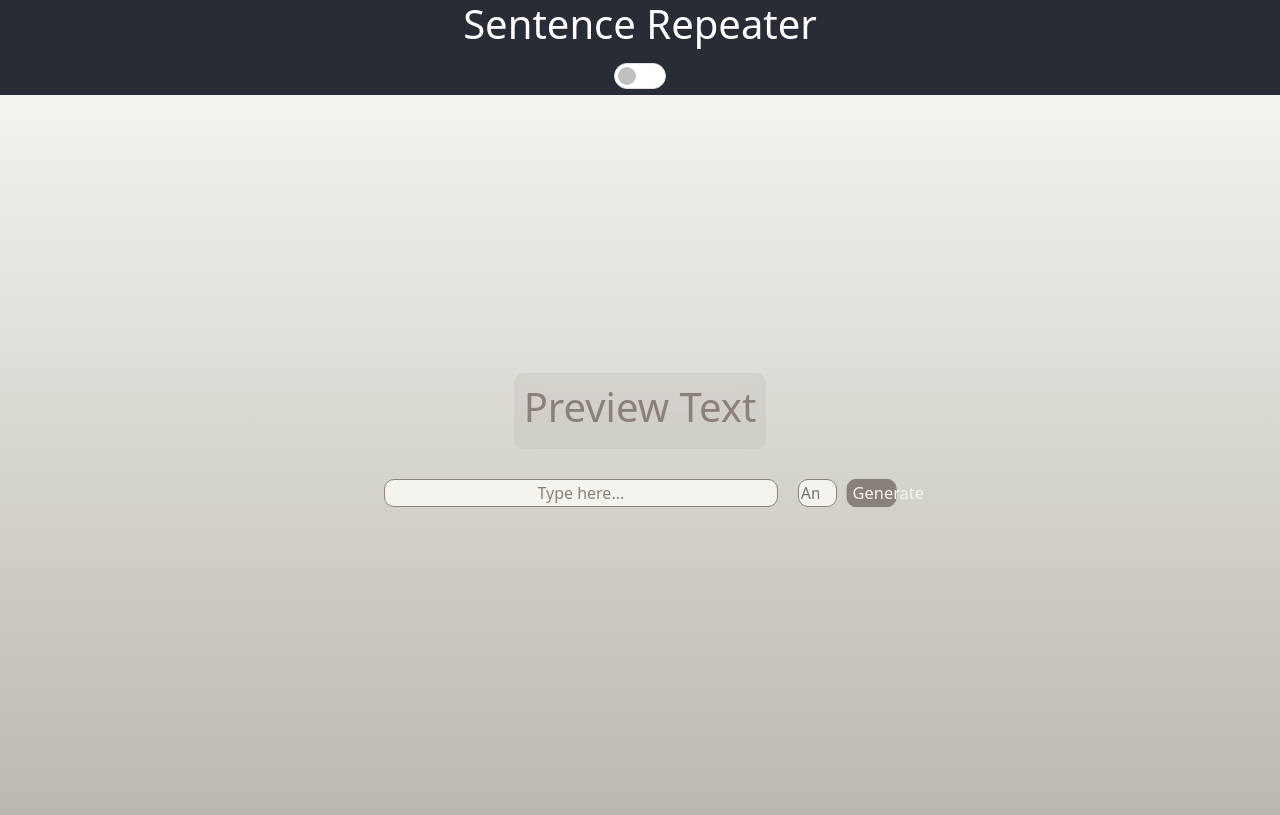
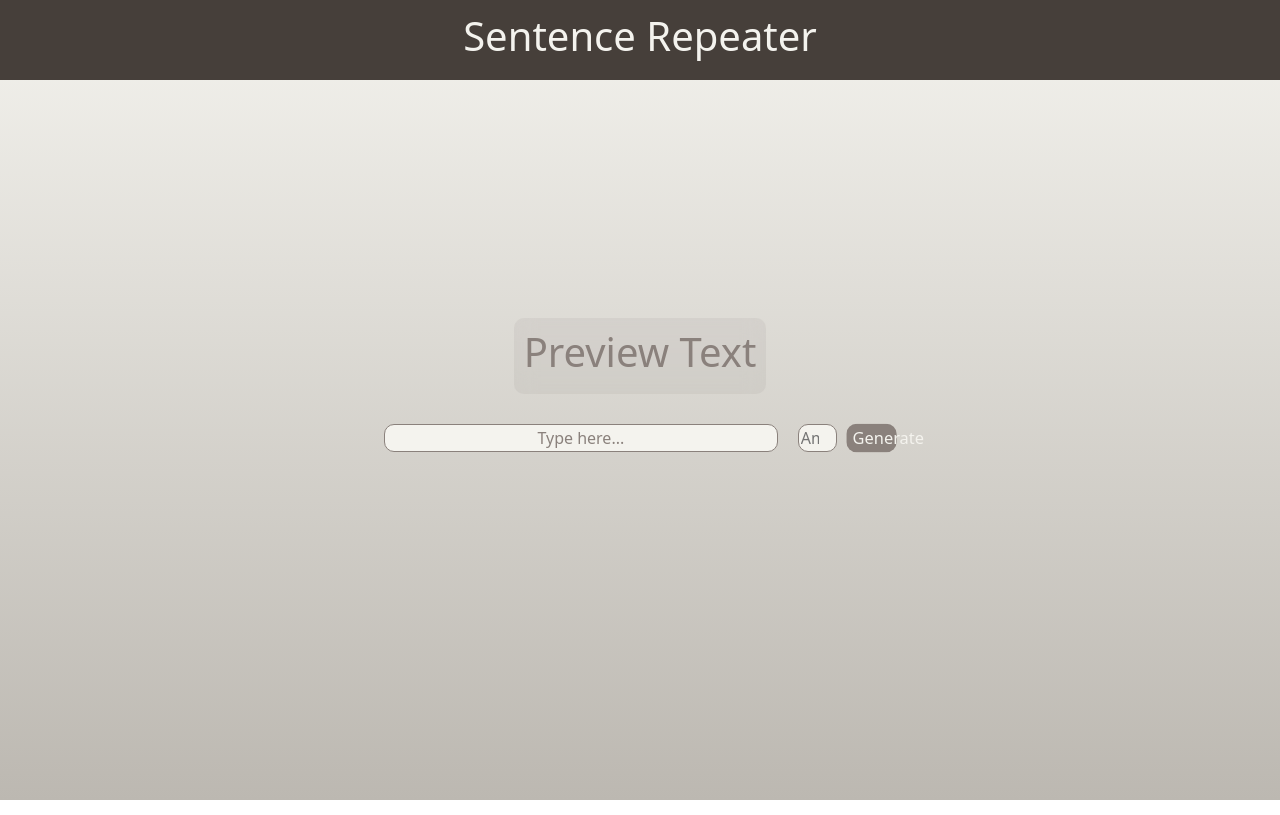
Before and after one commit to akael888/sentence-repeater, a React (Create React App) app in the folder my-app/: page / in a window 1280 px wide. Built offline with nearby package versions, Linux system fonts and the light colour scheme.

Commit message:
feat : Clean Up the UI

```diff
--- a/my-app/src/App.css
+++ b/my-app/src/App.css
@@ -14,14 +14,18 @@
 }
 
 .App-header {
-  background-color: #282c34;
+  background-color: #463f3a;
+
   min-height: 10vh;
+  width: 100%;
   display: flex;
   flex-direction: column;
   align-items: center;
   justify-content: center;
   font-size: calc(10px + 2vmin);
-  color: white;
+  color: #f4f3ee;
+  position: absolute;
+  border: 1px solid #463f3a;
 }
 
 .App-link {
--- a/my-app/src/App.js
+++ b/my-app/src/App.js
@@ -44,11 +44,13 @@ function TitleHeader({ darkModeTitle, darkModeChangesTitle }) {
     <>
       <div className="title-container">
         <h1>Sentence Repeater</h1>
-        <Mode
+
+        {/* <Mode
           currentState={darkModeTitle}
           darkModeChanges={darkModeChangesTitle}
-        />
+        /> */}
       </div>
+
     </>
   );
 }
--- a/my-app/src/components/repeater.module.css
+++ b/my-app/src/components/repeater.module.css
@@ -3,7 +3,7 @@
 .all-container {
   /* background-image: url('https://picsum.photos/200/300'); */
   width: 100%;
-  min-height: 90vh;
+  min-height: 100vh;
   display: flex;
   background: linear-gradient(180deg, var(--gradient-color-start) 0%, var(--gradient-color-end) 100%);
   justify-content: center;
```
